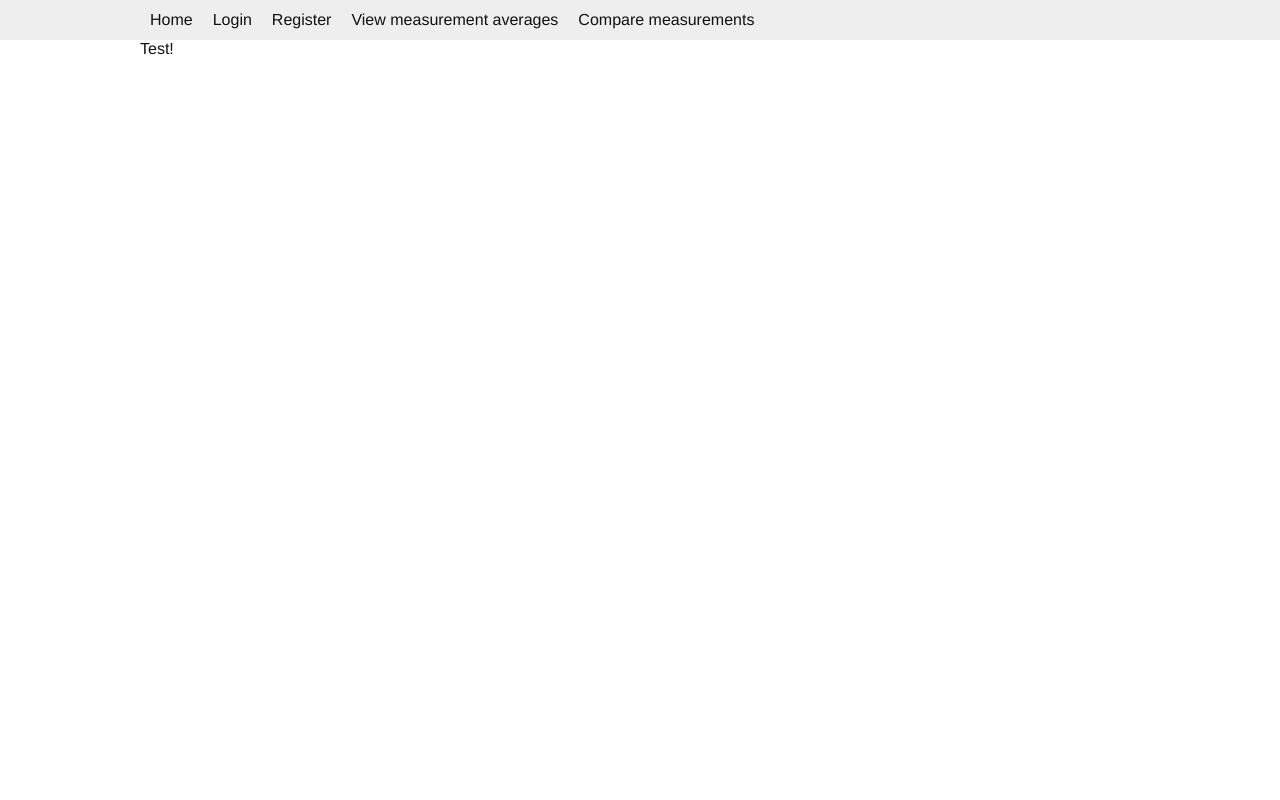
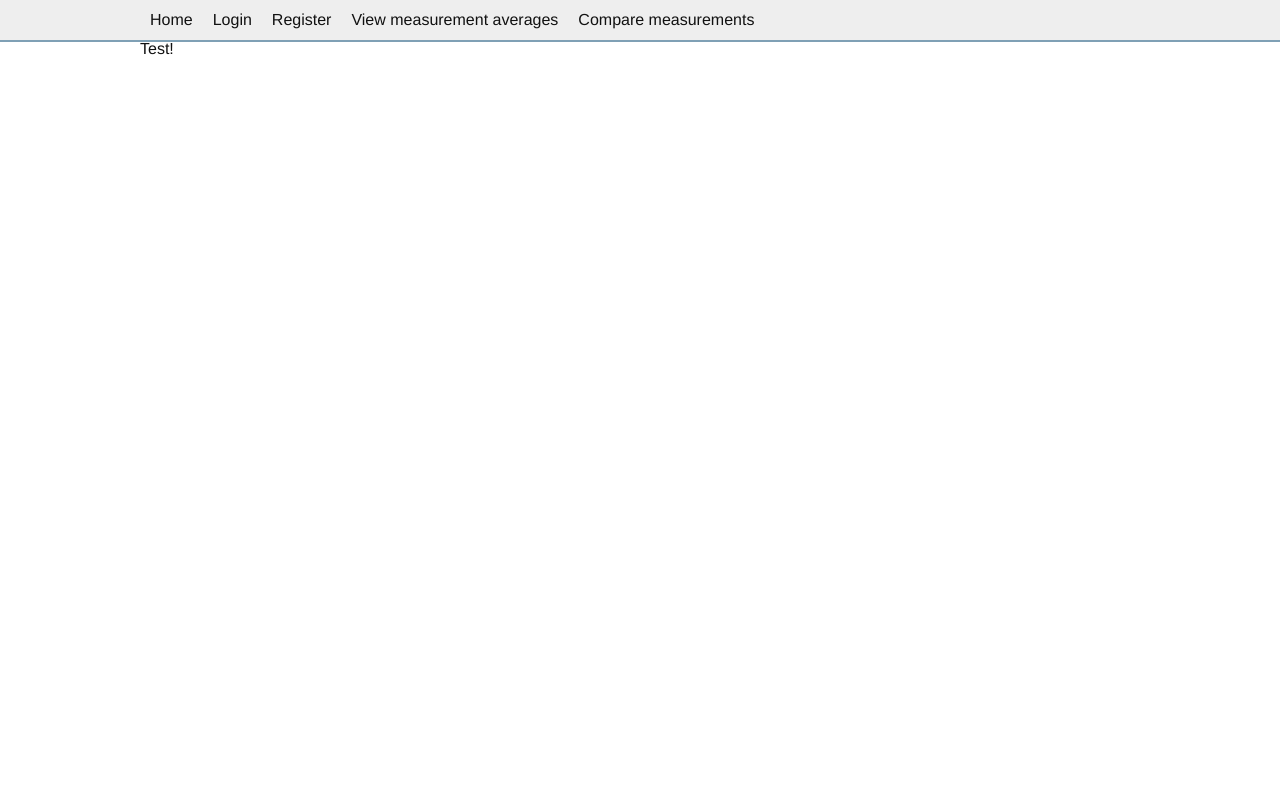
Before and after one commit to Boonstra/4.1WD-EnergySite, a Django app: page / in a window 1280 px wide. Run offline with Django 3.2, Linux system fonts and the light colour scheme; parts of the project's set-up code (start-up, migrations or seed data) failed here and were passed over.

Commit message:
Website style now looks kind of nice.

```diff
--- a/measurements/views.py
+++ b/measurements/views.py
@@ -138,7 +138,7 @@ class MeasurementViewSet(viewsets.ViewSet):
             zipcode = ''
 
         facilities = None
-        if request.user:
+        if not request.user.is_anonymous():
             facilities = request.user.facilities.all()
 
         current_user_measurements = []
@@ -150,6 +150,7 @@ class MeasurementViewSet(viewsets.ViewSet):
                 current_user_measurements = Measurement.objects.filter(device__model__contains=device_model,
                                                                        facility=facilities[0].id,
                                                                        date=datetime.date.today())
+                current_user_measurements = current_user_measurements.values('time').annotate(value=Avg('value'))
         elif comparison_method == 'category' and device_category_id:
             average_measurements = Measurement.objects.filter(device__category=device_category_id,
                                                               facility__zipcode__contains=zipcode)
@@ -157,8 +158,9 @@ class MeasurementViewSet(viewsets.ViewSet):
                 current_user_measurements = Measurement.objects.filter(device__category=device_category_id,
                                                                        facility=facilities[0].id,
                                                                        date=datetime.date.today())
+                current_user_measurements = current_user_measurements.values('time').annotate(value=Avg('value'))
         else:
             return JSONResponse([])
 
         return JSONResponse({'average_measurements': average_measurements.values('time').annotate(value=Avg('value')),
-                             'current_user_measurements': current_user_measurements.values('time').annotate(value=Avg('value'))})
+                             'current_user_measurements': current_user_measurements})
--- a/static/css/style.css
+++ b/static/css/style.css
@@ -3,6 +3,7 @@
 }
 html,
 body {
+  height: 100%;
   margin: 0;
   padding: 0;
   font-family: "Helvetica Neue", Helvetica, Arial, sans-serif;
@@ -12,10 +13,13 @@ body {
   height: 40px;
   width: 100%;
   background: #eeeeee;
+  border-bottom: 2px solid #7fa0b5;
 }
 .wrapper {
   width: 1000px;
+  height: 100%;
   margin: 0 auto;
+  background: #ffffff;
 }
 .wrapper nav {
   width: 1000px;
@@ -44,6 +48,7 @@ body {
   margin-left: -10px;
   display: none;
   position: absolute;
+  z-index: 1000;
 }
 .wrapper nav ul li ul li {
   float: none;
--- a/static/less/style.less
+++ b/static/less/style.less
@@ -1,7 +1,9 @@
 // Colors
+@white: #fff;
 @light-grey: #eee;
 @grey: #aaa;
 @text-color: #111;
+@light-blue: #9fc8e3;
 
 // Sizes
 @menu-height: 40px;
@@ -15,6 +17,8 @@
 html,
 body
 {
+  height: 100%;
+
   margin: 0;
   padding: 0;
 
@@ -29,13 +33,18 @@ body
   width: 100%;
 
   background: @light-grey;
+
+  border-bottom: 2px solid #7fa0b5;
 }
 
 .wrapper
 {
   width: 1000px;
+  height: 100%;
 
   margin: 0 auto;
+
+  background: @white;
 
   nav
   {
@@ -81,6 +90,8 @@ body
           display: none;
 
           position: absolute;
+
+          z-index: 1000;
 
           li
           {
```
